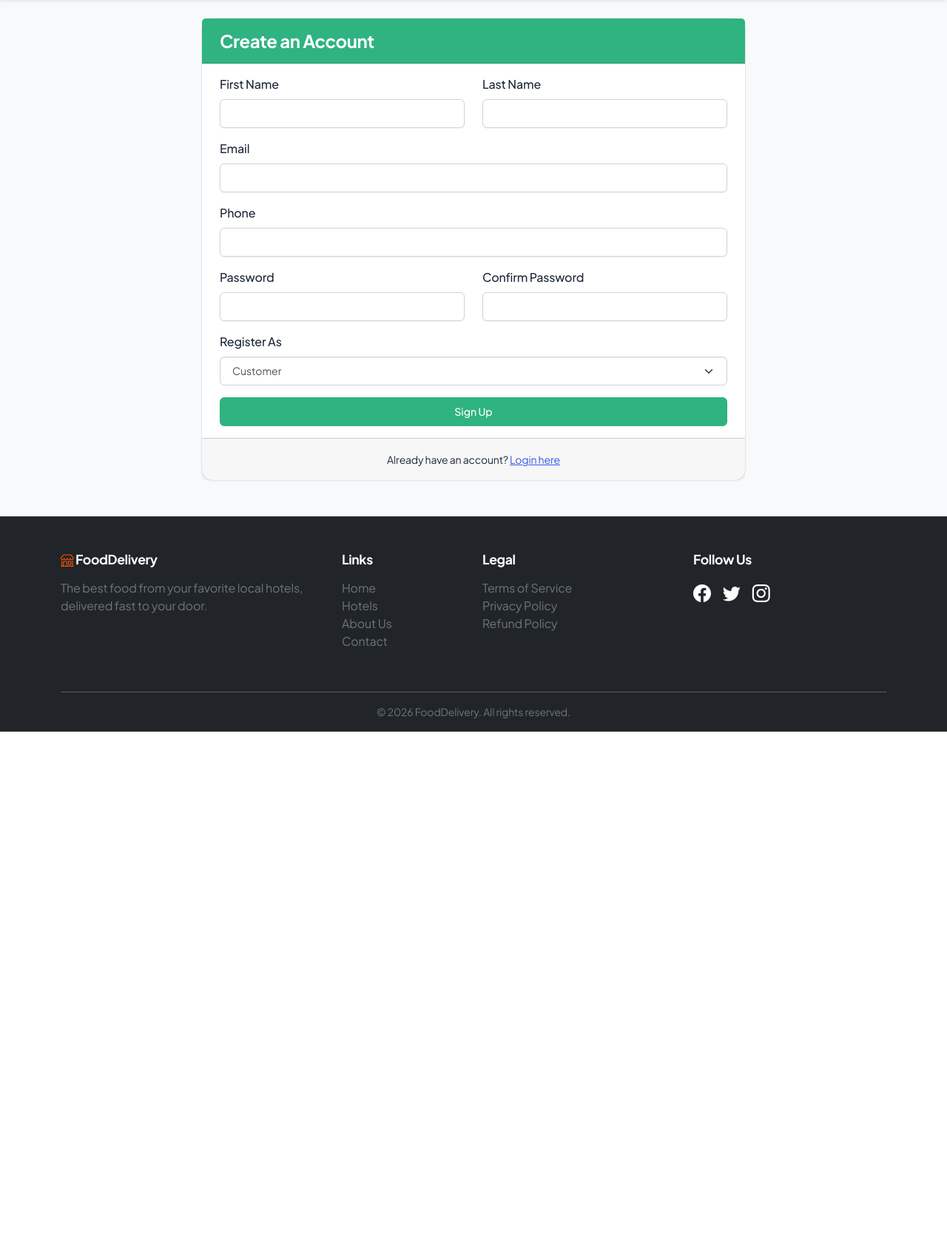
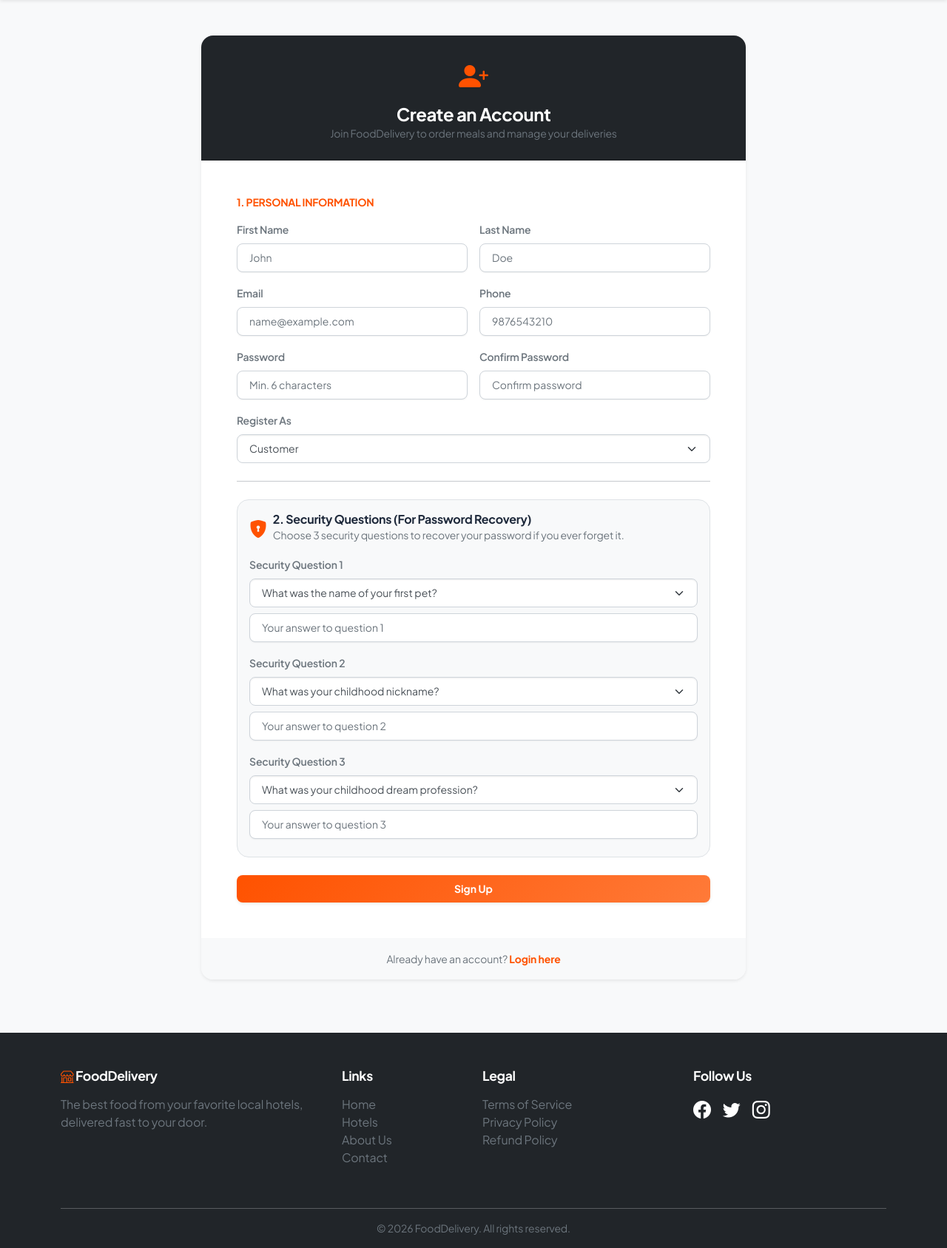
Before and after one commit to kaavi02/Food, a Flask app: page /register in a window 1280 px wide. Shown: the part 71-1758 px from the top of the page at 74% size. Before the commit the page ends 1060 px from the top, so only its background shows below. Run offline with Flask 3, Linux system fonts and the light colour scheme; some libraries are stand-ins or nearby versions.

Commit message:
Implement 3 security questions at registration and complete forgot password recovery flow

```diff
--- a/app/auth/forms.py
+++ b/app/auth/forms.py
@@ -2,6 +2,28 @@ from flask_wtf import FlaskForm
 from wtforms import StringField, PasswordField, SubmitField, BooleanField, SelectField
 from wtforms.validators import DataRequired, Length, Email, EqualTo, ValidationError
 from app.models import User
+
+# Predefined Security Question Options
+SECURITY_QUESTIONS_1 = [
+    ("What was the name of your first pet?", "What was the name of your first pet?"),
+    ("What is your mother's maiden name?", "What is your mother's maiden name?"),
+    ("In what city were you born?", "In what city were you born?"),
+    ("What was the name of your primary/elementary school?", "What was the name of your primary/elementary school?")
+]
+
+SECURITY_QUESTIONS_2 = [
+    ("What was your childhood nickname?", "What was your childhood nickname?"),
+    ("What is the name of your favorite movie or book?", "What is the name of your favorite movie or book?"),
+    ("What was the make and model of your first vehicle?", "What was the make and model of your first vehicle?"),
+    ("What is your all-time favorite food or dish?", "What is your all-time favorite food or dish?")
+]
+
+SECURITY_QUESTIONS_3 = [
+    ("What was your childhood dream profession?", "What was your childhood dream profession?"),
+    ("What is the name of the street you grew up on?", "What is the name of the street you grew up on?"),
+    ("What was the name of your first teacher?", "What was the name of your first teacher?"),
+    ("What is your favorite vacation destination?", "What is your favorite vacation destination?")
+]
 
 class RegistrationForm(FlaskForm):
     first_name = StringField('First Name', validators=[DataRequired(), Length(min=2, max=50)])
@@ -10,7 +32,22 @@ class RegistrationForm(FlaskForm):
     phone = StringField('Phone', validators=[DataRequired(), Length(min=10, max=20)])
     password = PasswordField('Password', validators=[DataRequired(), Length(min=6)])
     confirm_password = PasswordField('Confirm Password', validators=[DataRequired(), EqualTo('password')])
-    role = SelectField('Register As', choices=[('customer', 'Customer'), ('restaurant_owner', 'Restaurant Owner'), ('delivery_partner', 'Delivery Partner')])
+    role = SelectField('Register As', choices=[
+        ('customer', 'Customer'),
+        ('restaurant_owner', 'Restaurant Owner'),
+        ('delivery_partner', 'Delivery Partner')
+    ])
+
+    # 3 Security Questions for Password Recovery
+    sec_q1 = SelectField('Security Question 1', choices=SECURITY_QUESTIONS_1, validators=[DataRequired()])
+    sec_a1 = StringField('Answer 1', validators=[DataRequired(), Length(min=1, max=100)])
+
+    sec_q2 = SelectField('Security Question 2', choices=SECURITY_QUESTIONS_2, validators=[DataRequired()])
+    sec_a2 = StringField('Answer 2', validators=[DataRequired(), Length(min=1, max=100)])
+
+    sec_q3 = SelectField('Security Question 3', choices=SECURITY_QUESTIONS_3, validators=[DataRequired()])
+    sec_a3 = StringField('Answer 3', validators=[DataRequired(), Length(min=1, max=100)])
+
     submit = SubmitField('Sign Up')
 
     def validate_email(self, email):
@@ -23,3 +60,15 @@ class LoginForm(FlaskForm):
     password = PasswordField('Password', validators=[DataRequired()])
     remember = BooleanField('Remember Me')
     submit = SubmitField('Login')
+
+class ForgotPasswordForm(FlaskForm):
+    email = StringField('Enter Your Registered Email', validators=[DataRequired(), Email()])
+    submit = SubmitField('Verify Email & Continue')
+
+class ResetPasswordForm(FlaskForm):
+    sec_a1 = StringField('Answer to Question 1', validators=[DataRequired()])
+    sec_a2 = StringField('Answer to Question 2', validators=[DataRequired()])
+    sec_a3 = StringField('Answer to Question 3', validators=[DataRequired()])
+    new_password = PasswordField('New Password', validators=[DataRequired(), Length(min=6)])
+    confirm_password = PasswordField('Confirm New Password', validators=[DataRequired(), EqualTo('new_password', message='Passwords must match.')])
+    submit = SubmitField('Reset Password')
--- a/app/auth/routes.py
+++ b/app/auth/routes.py
@@ -1,30 +1,44 @@
-from flask import render_template, url_for, flash, redirect, request
+from flask import render_template, url_for, flash, redirect, request, session
 from flask_login import login_user, current_user, logout_user, login_required
 from app import db, bcrypt
 from app.models import User
 from app.auth import auth
-from app.auth.forms import RegistrationForm, LoginForm
+from app.auth.forms import RegistrationForm, LoginForm, ForgotPasswordForm, ResetPasswordForm
 from datetime import datetime
 
 @auth.route("/register", methods=['GET', 'POST'])
 def register():
     if current_user.is_authenticated:
         return redirect(url_for('customer.home'))
+
     form = RegistrationForm()
     if form.validate_on_submit():
         hashed_password = bcrypt.generate_password_hash(form.password.data).decode('utf-8')
+
+        # Hash answers (normalized to lowercase & stripped for case-insensitive verification)
+        hashed_a1 = bcrypt.generate_password_hash(form.sec_a1.data.strip().lower()).decode('utf-8')
+        hashed_a2 = bcrypt.generate_password_hash(form.sec_a2.data.strip().lower()).decode('utf-8')
+        hashed_a3 = bcrypt.generate_password_hash(form.sec_a3.data.strip().lower()).decode('utf-8')
+
         user = User(
             first_name=form.first_name.data,
             last_name=form.last_name.data,
-            email=form.email.data,
+            email=form.email.data.strip().lower(),
             phone=form.phone.data,
             password_hash=hashed_password,
-            role=form.role.data
+            role=form.role.data,
+            sec_q1=form.sec_q1.data,
+            sec_a1=hashed_a1,
+            sec_q2=form.sec_q2.data,
+            sec_a2=hashed_a2,
+            sec_q3=form.sec_q3.data,
+            sec_a3=hashed_a3
         )
         db.session.add(user)
         db.session.commit()
-        flash('Your account has been created! You are now able to log in', 'success')
+        flash('Account created successfully with recovery questions! You can now log in.', 'success')
         return redirect(url_for('auth.login'))
+
     return render_template('auth/register.html', title='Register', form=form)
 
 @auth.route("/login", methods=['GET', 'POST'])
@@ -41,7 +55,7 @@ def login():
 
     form = LoginForm()
     if form.validate_on_submit():
-        user = User.query.filter_by(email=form.email.data).first()
+        user = User.query.filter_by(email=form.email.data.strip().lower()).first()
         if user and bcrypt.check_password_hash(user.password_hash, form.password.data):
             login_user(user, remember=form.remember.data)
             user.last_login = datetime.utcnow()
@@ -58,10 +72,76 @@ def login():
             else:
                 return redirect(url_for('customer.home'))
         else:
-            flash('Login Unsuccessful. Please check email and password', 'danger')
+            flash('Login Unsuccessful. Please check email and password.', 'danger')
+
     return render_template('auth/login.html', title='Login', form=form)
+
+@auth.route("/forgot-password", methods=['GET', 'POST'])
+def forgot_password():
+    if current_user.is_authenticated:
+        return redirect(url_for('customer.home'))
+
+    form = ForgotPasswordForm()
+    if form.validate_on_submit():
+        user = User.query.filter_by(email=form.email.data.strip().lower()).first()
+        if user:
+            if not user.sec_q1 or not user.sec_a1:
+                flash('This account does not have security questions configured. Please contact support.', 'warning')
+                return redirect(url_for('auth.login'))
+            session['reset_email'] = user.email
+            return redirect(url_for('auth.reset_password'))
+        else:
+            flash('No account found with that email address.', 'danger')
+
+    return render_template('auth/forgot_password.html', title='Forgot Password', form=form)
+
+@auth.route("/reset-password", methods=['GET', 'POST'])
+def reset_password():
+    if current_user.is_authenticated:
+        return redirect(url_for('customer.home'))
+
+    reset_email = session.get('reset_email')
+    if not reset_email:
+        flash('Session expired or invalid request. Please enter your email first.', 'warning')
+        return redirect(url_for('auth.forgot_password'))
+
+    user = User.query.filter_by(email=reset_email).first()
+    if not user:
+        flash('User account not found.', 'danger')
+        return redirect(url_for('auth.forgot_password'))
+
+    form = ResetPasswordForm()
+    if form.validate_on_submit():
+        ans1 = form.sec_a1.data.strip().lower()
+        ans2 = form.sec_a2.data.strip().lower()
+        ans3 = form.sec_a3.data.strip().lower()
+
+        valid_1 = bcrypt.check_password_hash(user.sec_a1, ans1)
+        valid_2 = bcrypt.check_password_hash(user.sec_a2, ans2)
+        valid_3 = bcrypt.check_password_hash(user.sec_a3, ans3)
+
+        if valid_1 and valid_2 and valid_3:
+            user.password_hash = bcrypt.generate_password_hash(form.new_password.data).decode('utf-8')
+            db.session.commit()
+            session.pop('reset_email', None)
+            flash('Your password has been successfully reset! You can now log in.', 'success')
+            return redirect(url_for('auth.login'))
+        else:
+            flash('Security answers do not match. Please verify your answers and try again.', 'danger')
+
+    return render_template(
+        'auth/reset_password.html',
+        title='Reset Password',
+        form=form,
+        q1=user.sec_q1,
+        q2=user.sec_q2,
+        q3=user.sec_q3,
+        user_email=user.email
+    )
 
 @auth.route("/logout")
 def logout():
     logout_user()
+    session.pop('reset_email', None)
+    flash('You have been logged out.', 'info')
     return redirect(url_for('customer.home'))
--- a/app/templates/auth/register.html
+++ b/app/templates/auth/register.html
@@ -1,101 +1,137 @@
 {% extends "base.html" %}
-{% block title %}Register{% endblock %}
+{% block title %}Create Account - Food Delivery{% endblock %}
 {% block content %}
-<div class="row justify-content-center">
-    <div class="col-md-8">
-        <div class="card shadow">
-            <div class="card-header bg-success text-white">
-                <h4 class="mb-0">Create an Account</h4>
+<div class="row justify-content-center my-4">
+    <div class="col-lg-8 col-md-10">
+        <div class="card shadow-sm border-0 rounded-4 overflow-hidden">
+            <div class="card-header bg-dark text-white text-center py-4">
+                <div class="mb-2"><i class="bi bi-person-plus-fill fs-1 text-primary"></i></div>
+                <h4 class="fw-bold mb-0">Create an Account</h4>
+                <small class="text-muted">Join FoodDelivery to order meals and manage your deliveries</small>
             </div>
-            <div class="card-body">
+            <div class="card-body p-4 p-md-5">
                 <form method="POST" action="">
                     {{ form.hidden_tag() }}
-                    <div class="row">
-                        <div class="col-md-6 mb-3">
-                            {{ form.first_name.label(class="form-label") }}
+
+                    <h6 class="fw-bold text-uppercase text-primary small mb-3">1. Personal Information</h6>
+                    <div class="row g-3 mb-3">
+                        <div class="col-md-6">
+                            {{ form.first_name.label(class="form-label fw-semibold small text-muted") }}
                             {% if form.first_name.errors %}
-                                {{ form.first_name(class="form-control is-invalid") }}
-                                <div class="invalid-feedback">
-                                    {% for error in form.first_name.errors %}<span>{{ error }}</span>{% endfor %}
-                                </div>
+                                {{ form.first_name(class="form-control is-invalid rounded-3") }}
+                                <div class="invalid-feedback">{% for error in form.first_name.errors %}<span>{{ error }}</span>{% endfor %}</div>
                             {% else %}
-                                {{ form.first_name(class="form-control") }}
+                                {{ form.first_name(class="form-control rounded-3", placeholder="John") }}
                             {% endif %}
                         </div>
-                        <div class="col-md-6 mb-3">
-                            {{ form.last_name.label(class="form-label") }}
+                        <div class="col-md-6">
+                            {{ form.last_name.label(class="form-label fw-semibold small text-muted") }}
                             {% if form.last_name.errors %}
-                                {{ form.last_name(class="form-control is-invalid") }}
-                                <div class="invalid-feedback">
-                                    {% for error in form.last_name.errors %}<span>{{ error }}</span>{% endfor %}
-                                </div>
+                                {{ form.last_name(class="form-control is-invalid rounded-3") }}
+                                <div class="invalid-feedback">{% for error in form.last_name.errors %}<span>{{ error }}</span>{% endfor %}</div>
                             {% else %}
-                                {{ form.last_name(class="form-control") }}
+                                {{ form.last_name(class="form-control rounded-3", placeholder="Doe") }}
                             {% endif %}
                         </div>
                     </div>
 
-                    <div class="mb-3">
-                        {{ form.email.label(class="form-label") }}
-                        {% if form.email.errors %}
-                            {{ form.email(class="form-control is-invalid") }}
-                            <div class="invalid-feedback">
-                                {% for error in form.email.errors %}<span>{{ error }}</span>{% endfor %}
-                            </div>
-                        {% else %}
-                            {{ form.email(class="form-control") }}
-                        {% endif %}
-                    </div>
-
-                    <div class="mb-3">
-                        {{ form.phone.label(class="form-label") }}
-                        {% if form.phone.errors %}
-                            {{ form.phone(class="form-control is-invalid") }}
-                            <div class="invalid-feedback">
-                                {% for error in form.phone.errors %}<span>{{ error }}</span>{% endfor %}
-                            </div>
-                        {% else %}
-                            {{ form.phone(class="form-control") }}
-                        {% endif %}
-                    </div>
-
-                    <div class="row">
-                        <div class="col-md-6 mb-3">
-                            {{ form.password.label(class="form-label") }}
-                            {% if form.password.errors %}
-                                {{ form.password(class="form-control is-invalid") }}
-                                <div class="invalid-feedback">
-                                    {% for error in form.password.errors %}<span>{{ error }}</span>{% endfor %}
-                                </div>
+                    <div class="row g-3 mb-3">
+                        <div class="col-md-6">
+                            {{ form.email.label(class="form-label fw-semibold small text-muted") }}
+                            {% if form.email.errors %}
+                                {{ form.email(class="form-control is-invalid rounded-3") }}
+                                <div class="invalid-feedback">{% for error in form.email.errors %}<span>{{ error }}</span>{% endfor %}</div>
                             {% else %}
-                                {{ form.password(class="form-control") }}
+                                {{ form.email(class="form-control rounded-3", placeholder="name@example.com") }}
                             {% endif %}
                         </div>
-                        <div class="col-md-6 mb-3">
-                            {{ form.confirm_password.label(class="form-label") }}
-                            {% if form.confirm_password.errors %}
-                                {{ form.confirm_password(class="form-control is-invalid") }}
-                                <div class="invalid-feedback">
-                                    {% for error in form.confirm_password.errors %}<span>{{ error }}</span>{% endfor %}
-                                </div>
+                        <div class="col-md-6">
+                            {{ form.phone.label(class="form-label fw-semibold small text-muted") }}
+                            {% if form.phone.errors %}
+                                {{ form.phone(class="form-control is-invalid rounded-3") }}
+                                <div class="invalid-feedback">{% for error in form.phone.errors %}<span>{{ error }}</span>{% endfor %}</div>
                             {% else %}
-                                {{ form.confirm_password(class="form-control") }}
+                                {{ form.phone(class="form-control rounded-3", placeholder="9876543210") }}
                             {% endif %}
                         </div>
                     </div>
 
-                    <div class="mb-3">
-                        {{ form.role.label(class="form-label") }}
-                        {{ form.role(class="form-select") }}
+                    <div class="row g-3 mb-3">
+                        <div class="col-md-6">
+                            {{ form.password.label(class="form-label fw-semibold small text-muted") }}
+                            {% if form.password.errors %}
+                                {{ form.password(class="form-control is-invalid rounded-3") }}
+                                <div class="invalid-feedback">{% for error in form.password.errors %}<span>{{ error }}</span>{% endfor %}</div>
+                            {% else %}
+                                {{ form.password(class="form-control rounded-3", placeholder="Min. 6 characters") }}
+                            {% endif %}
+                        </div>
+                        <div class="col-md-6">
+                            {{ form.confirm_password.label(class="form-label fw-semibold small text-muted") }}
+                            {% if form.confirm_password.errors %}
+                                {{ form.confirm_password(class="form-control is-invalid rounded-3") }}
+                                <div class="invalid-feedback">{% for error in form.confirm_password.errors %}<span>{{ error }}</span>{% endfor %}</div>
+                            {% else %}
+                                {{ form.confirm_password(class="form-control rounded-3", placeholder="Confirm password") }}
+                            {% endif %}
+                        </div>
+                    </div>
+
+                    <div class="mb-4">
+                        {{ form.role.label(class="form-label fw-semibold small text-muted") }}
+                        {{ form.role(class="form-select rounded-3") }}
+                    </div>
+
+                    <hr class="my-4">
+
+                    <!-- Security Questions for Password Recovery -->
+                    <div class="p-3 bg-light rounded-4 border mb-4">
+                        <div class="d-flex align-items-center mb-3">
+                            <i class="bi bi-shield-lock-fill fs-4 text-primary me-2"></i>
+                            <div>
+                                <h6 class="fw-bold mb-0">2. Security Questions (For Password Recovery)</h6>
+                                <small class="text-muted">Choose 3 security questions to recover your password if you ever forget it.</small>
+                            </div>
+                        </div>
+
+                        <!-- Question 1 -->
+                        <div class="mb-3">
+                            {{ form.sec_q1.label(class="form-label fw-semibold small text-muted") }}
+                            {{ form.sec_q1(class="form-select rounded-3 mb-2") }}
+                            {{ form.sec_a1(class="form-control rounded-3", placeholder="Your answer to question 1") }}
+                            {% if form.sec_a1.errors %}
+                                <div class="text-danger small mt-1">{% for error in form.sec_a1.errors %}<span>{{ error }}</span>{% endfor %}</div>
+                            {% endif %}
+                        </div>
+
+                        <!-- Question 2 -->
+                        <div class="mb-3">
+                            {{ form.sec_q2.label(class="form-label fw-semibold small text-muted") }}
+                            {{ form.sec_q2(class="form-select rounded-3 mb-2") }}
+                            {{ form.sec_a2(class="form-control rounded-3", placeholder="Your answer to question 2") }}
+                            {% if form.sec_a2.errors %}
+                                <div class="text-danger small mt-1">{% for error in form.sec_a2.errors %}<span>{{ error }}</span>{% endfor %}</div>
+                            {% endif %}
+                        </div>
+
+                        <!-- Question 3 -->
+                        <div class="mb-2">
+                            {{ form.sec_q3.label(class="form-label fw-semibold small text-muted") }}
+                            {{ form.sec_q3(class="form-select rounded-3 mb-2") }}
+                            {{ form.sec_a3(class="form-control rounded-3", placeholder="Your answer to question 3") }}
+                            {% if form.sec_a3.errors %}
+                                <div class="text-danger small mt-1">{% for error in form.sec_a3.errors %}<span>{{ error }}</span>{% endfor %}</div>
+                            {% endif %}
+                        </div>
                     </div>
 
                     <div class="d-grid">
-                        {{ form.submit(class="btn btn-success") }}
+                        {{ form.submit(class="btn btn-primary py-2 fw-bold rounded-3 shadow-sm") }}
                     </div>
                 </form>
             </div>
-            <div class="card-footer text-center">
-                <small>Already have an account? <a href="{{ url_for('auth.login') }}">Login here</a></small>
+            <div class="card-footer bg-light text-center py-3 border-0">
+                <small class="text-muted">Already have an account? <a href="{{ url_for('auth.login') }}" class="text-primary fw-bold text-decoration-none">Login here</a></small>
             </div>
         </div>
     </div>
```
Also changed, not shown: app/models/user.py (+9 -0 lines), app/templates/auth/forgot_password.html (added, +42 -0 lines), app/templates/auth/login.html (+26 -19 lines), app/templates/auth/reset_password.html (added, +84 -0 lines).
